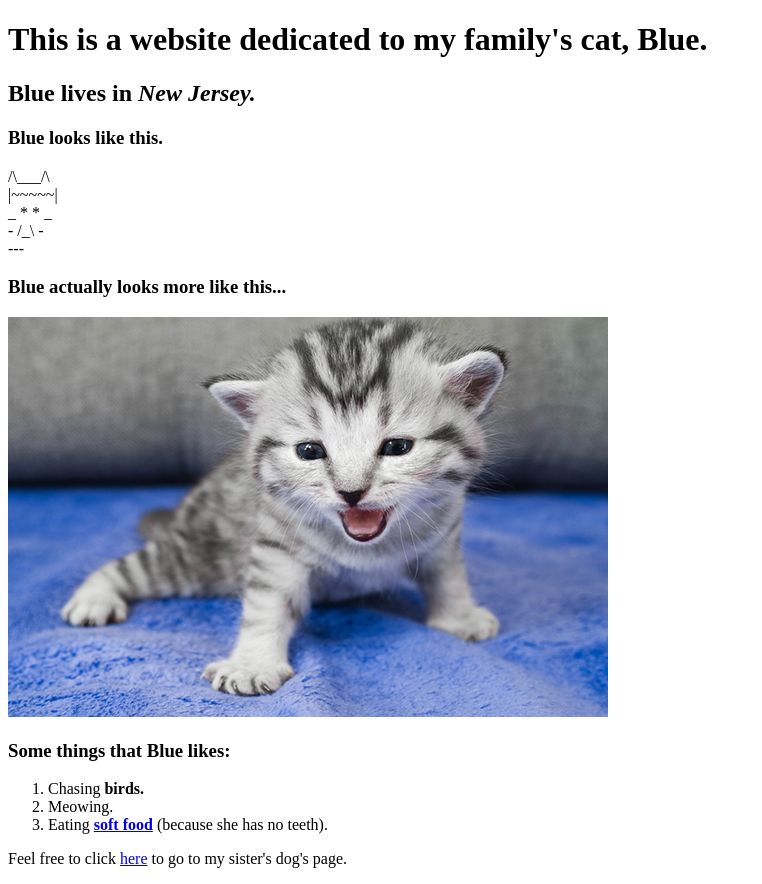
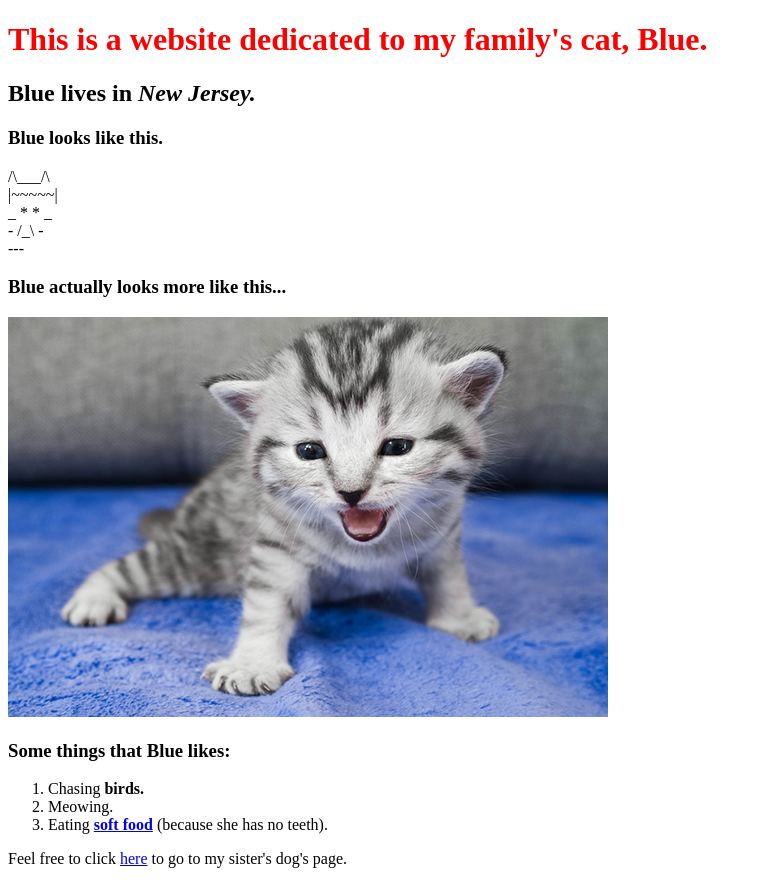
Before and after one commit to ccahill1117/my-cat-blue, a plain HTML site: page my-cat-blue.html in a window 1280 px wide. Shown: the whole page, without its empty margins (0-762 px from the left). Drawn offline with Linux system fonts and the light colour scheme.

Commit message:
adds stylesheet and formatting

```diff
--- /dev/null
+++ b/css/styles.css
@@ -0,0 +1,3 @@
+h1 {
+  color: red;
+}
--- a/my-cat-blue.html
+++ b/my-cat-blue.html
@@ -1,6 +1,7 @@
 <!DOCTYPE html>
 <html>
   <head>
+    <link rel="stylesheet" href="css/styles.css" type="text/css">
     <title>My cat, Blue</title>
   </head>
   <body>
```
